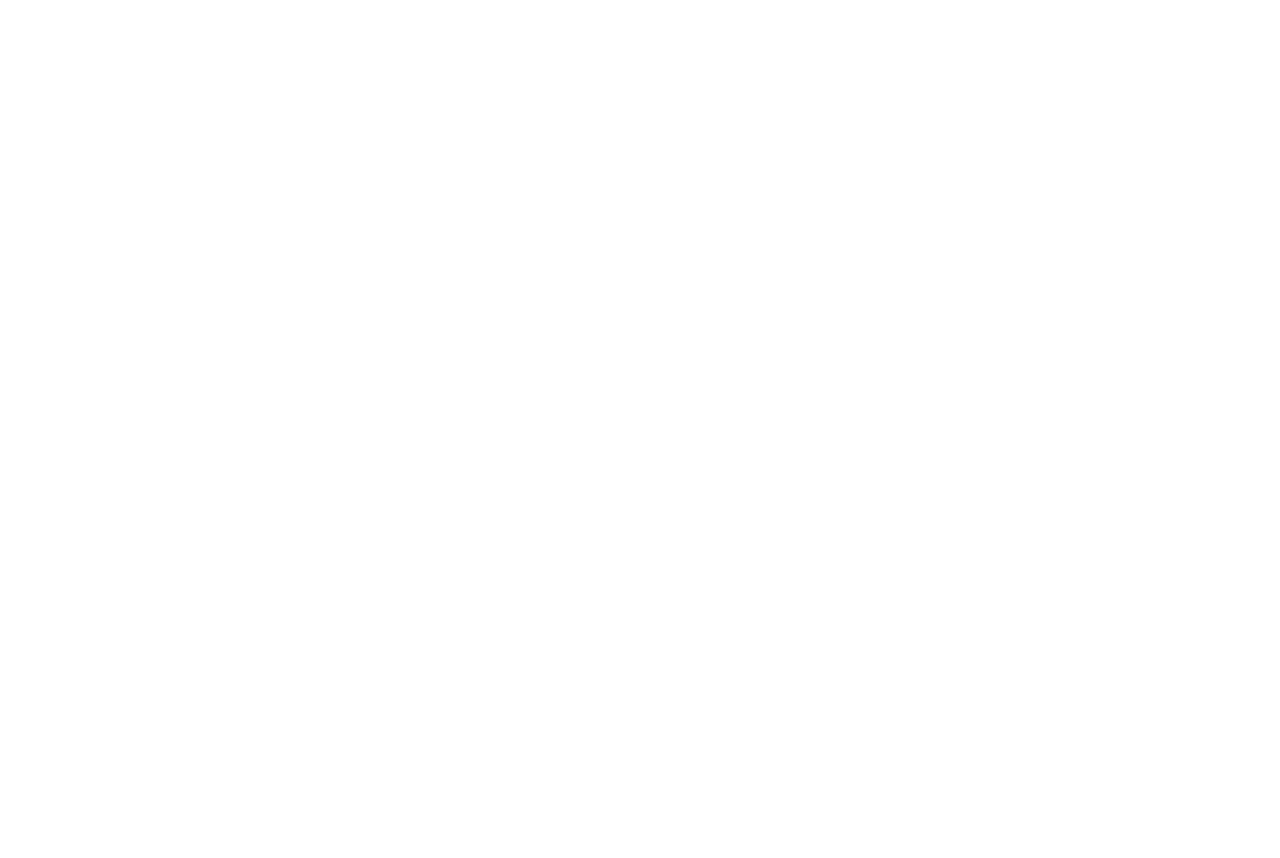
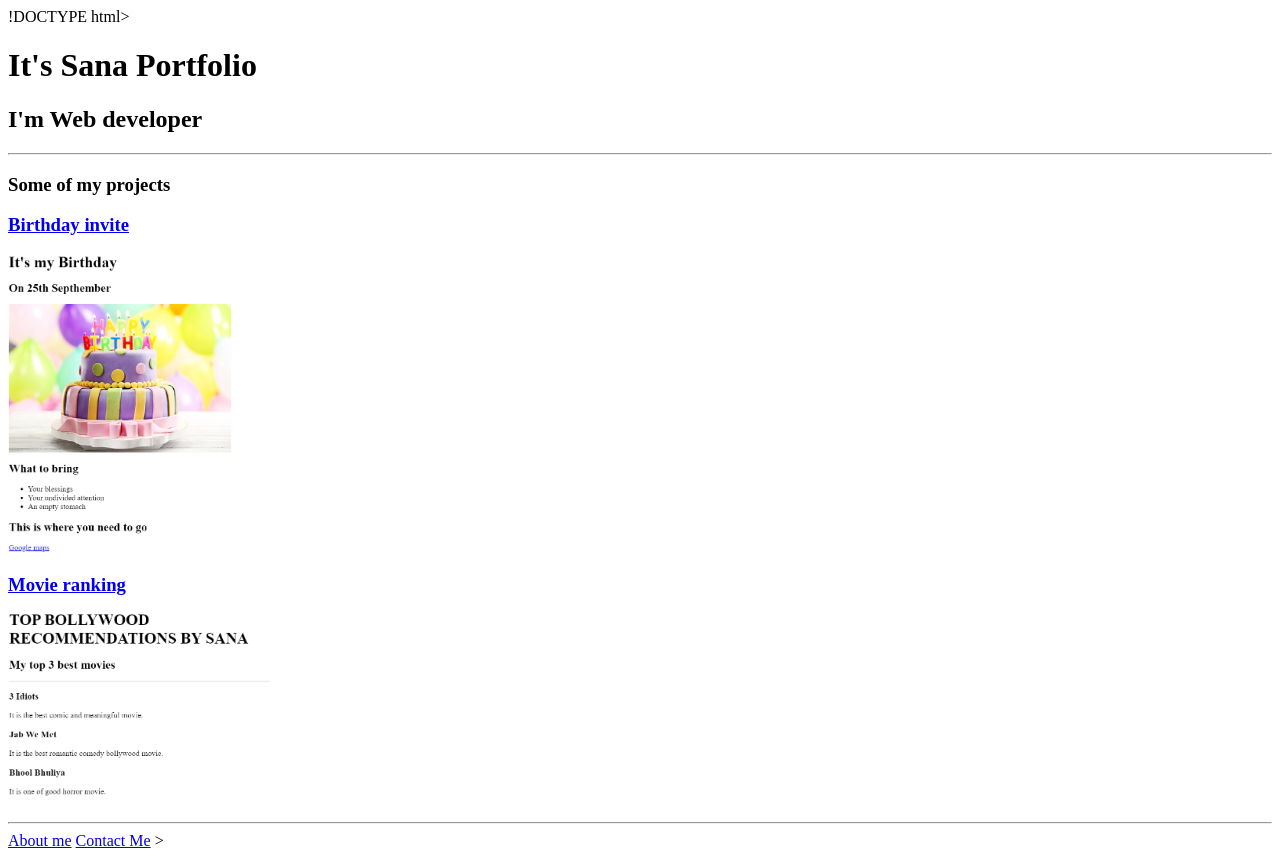
Before and after one commit to Sana2509/portfolio, a plain HTML site: page index.html in a window 1280 px wide. Before the commit the page ends 800 px from the top, so only its background shows below. Drawn offline with Linux system fonts and the light colour scheme.

Commit message:
Update index.html

```diff
--- a/index.html
+++ b/index.html
@@ -1,15 +1,36 @@
-<!-- TODO 1: Create the HTML Boilerplate -->
+!DOCTYPE html>
+<html lang="en">
+    <head>
+        <meta charset="UTF-8">
+        <title>Sana Portfolio</title>
+    </head>
+    <body>
+        <h1>It's Sana Portfolio</h1>
+        <h2>I'm Web developer</h2>
+        <hr />
+
 
 <!-- TODO 2: Add Your previous projects' HTML into the public folder -->
 
 <!-- TODO 3: Take screenshots of your project previews and add the images to the images folder -->
 
 <!-- TODO 4: Add titles/subtitles etc. -->
+<h3>Some of my projects</h3>
 
+<h3><a href="public/birthday-invite.html">Birthday invite</a></h3>
 <!-- TODO 5: Add a link to the project pages -->
+<img src="./assets/images/birthday invite.png" height="300"/><br/>
 
+<h3><a href="public/moviee.html">Movie ranking</a></h3>
 <!-- TODO 6: Add images to show the project previews
 HINT for TODO 6: You can use the height attribute set to 200 to make the image smaller:
 https://developer.mozilla.org/en-US/docs/Web/HTML/Element/img#attr-height -->
 
+<img src="./assets/images/movie ranking.png" height="200"/>
 <!-- TODO 7: Add the Contact Me and About Me page links -->
+ <hr />
+
+ <a href="./public/about.html">About me</a>
+ <a href="./public/contact.html">Contact Me</a>
+ </body>
+ </html>>
```
